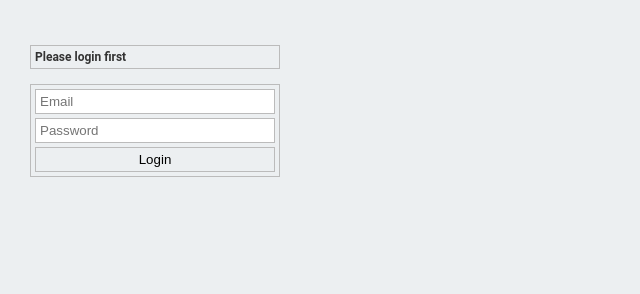
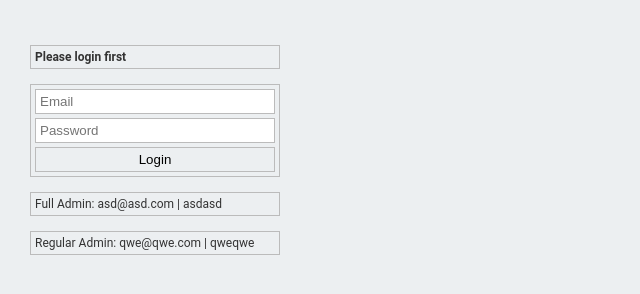
Before and after one commit to RamaMahardika/login-custom-claims, a plain HTML site: page public/index.html in a window 1280 px wide. Shown: the whole page, without its empty margins (0-640 px from the left). Drawn offline with Linux system fonts and the light colour scheme; some packages are replaced by stand-ins of ours; no server answers.

Commit message:
First Commit

```diff
--- a/public/index.html
+++ b/public/index.html
@@ -4,7 +4,7 @@
     <meta charset="utf-8">
     <title>Welcome to Admin</title>
     <style>
-      form,h3{font-size:12px;color:#333;margin-top:15px;width:240px}body{background:#ECEFF1;color:rgba(0,0,0,.87);font-family:Roboto,Helvetica,Arial,sans-serif;margin:0;padding:0}*{outline:0}.container{padding:30px}form,form input,h3,form button, form span{padding:4px;border:1px solid #BBB}form{display:block}form input, form button, form span{box-sizing:border-box;margin-top:4px;display:block;width:100%}form input:focus{border-color:#4682b4}form input[type=text]{margin-top:0}form button{width:100%;background-color:transparent}form button:hover{cursor:pointer;background-color:#DDD}form span {color: white;background-color:purple;border-color: purple}
+      form,h3{font-size:12px;color:#333;margin-top:15px;width:240px}body{background:#ECEFF1;color:rgba(0,0,0,.87);font-family:Roboto,Helvetica,Arial,sans-serif;margin:0;padding:0}*{outline:0}.container{padding:30px}form,form input,h3,form button, form span{padding:4px;border:1px solid #BBB}form{display:block}form input, form button, form span{box-sizing:border-box;margin-top:4px;display:block;width:100%}form input:focus{border-color:#4682b4}form input[type=text]{margin-top:0}form button{width:100%;background-color:transparent}form button:hover{cursor:pointer;background-color:#DDD}form span {color: white;background-color:purple;border-color: purple}.admin-ui,.full-admin-ui,.logout,h3{padding:4px;font-size:12px;color:#333;margin-top:15px;border:1px solid #BBB}.admin-ui,.full-admin-ui,h3{width:240px}.logout{text-decoration:none;display:inline-block;background-color:transparent}.logout:hover{background-color:#DDD}
     </style>
   </head>
   <body>
@@ -16,6 +16,10 @@
         <span id="loading" style="display: none">Please wait...</span>
         <button id="loginBtn" class="loginBtn" value="Login">Login</button>
       </form>
+	  <div id="ui">
+        <div class="admin-ui">Full Admin: asd@asd.com | asdasd</div>
+        <div class="admin-ui">Regular Admin: qwe@qwe.com | qweqwe</div>
+      </div>
     </div>
     <script src="/__/firebase/5.5.0/firebase-app.js"></script>
     <script src="/__/firebase/5.5.0/firebase-auth.js"></script>
```
